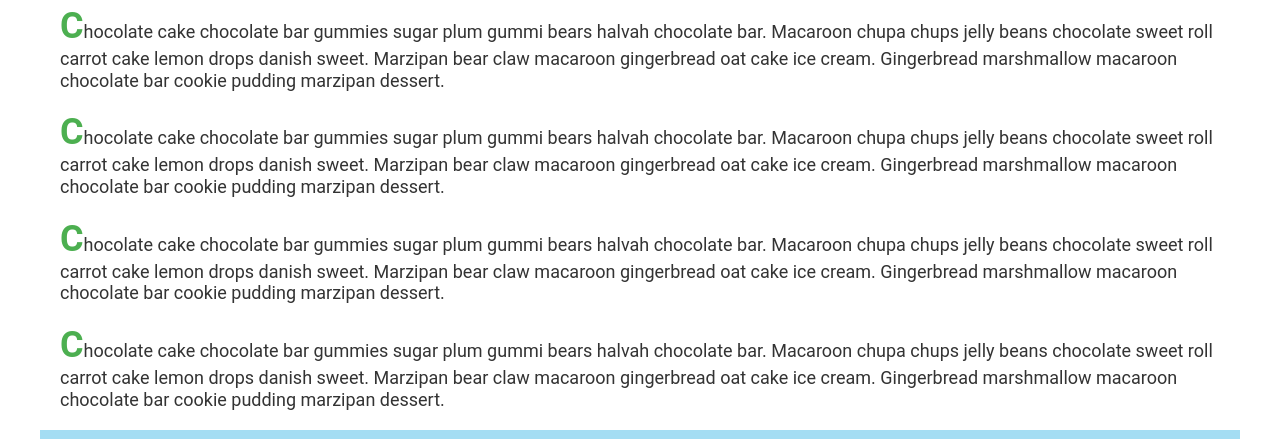
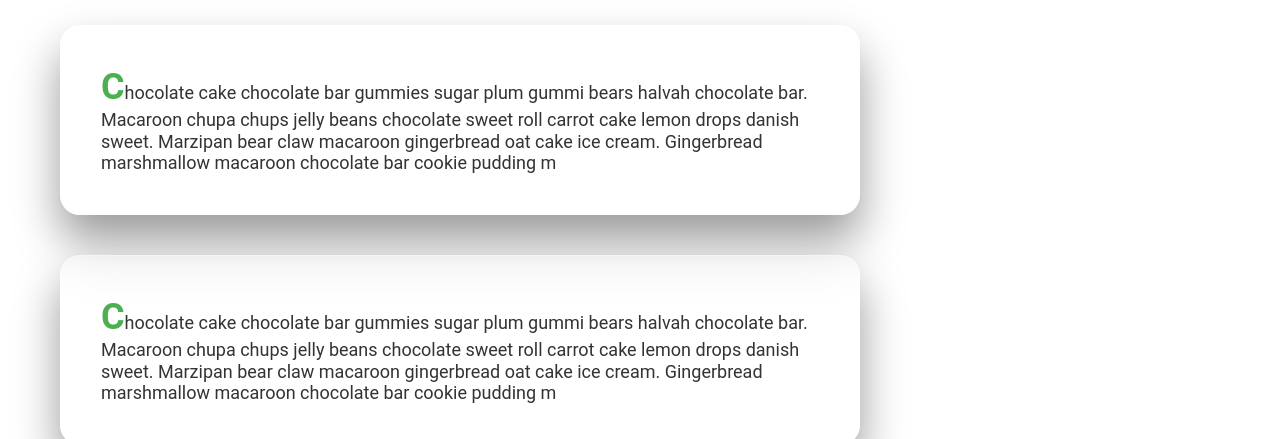
Before and after one commit to Marko1258/Ovy_3, a plain HTML site: page 2_firma/index.html in a window 1280 px wide. Shown: the part 244-683 px from the top of the page. Drawn offline with Linux system fonts and the light colour scheme.

Commit message:
liquid glass upgrate incomplete

```diff
--- a/2_firma/Assets/CSS/contactform.css
+++ b/2_firma/Assets/CSS/contactform.css
@@ -6,9 +6,15 @@
 }
 body {
     min-height: 100vh;
-    background: url(../Imgs/pexels-vladalex94-1486222.jpg);
+    background: url(../Imgs/nyctown.jpg);
     overflow: hidden;
     background-size: cover;
+
+}
+.normal-body {
+    background: none;
+    height: auto;
+    overflow: auto;
 
 }
 
@@ -48,6 +54,40 @@ body {
 }
 .glass-container h2 {
     font-size: 28px;
+    color: #fff;
+    text-align: center;
+    font-weight: 600;
+    letter-spacing: 1px;
+    margin-bottom: 40px;
+    text-shadow: 0 2px 4px rgba(0, 0, 0, 0.2);
+}
+.glass-container-2 {
+    position: relative;
+    width: 800px;
+    padding: 40px;
+    border-radius: 20px;
+    background: rgba(255, 255, 255, 0.1);
+    box-shadow: 0 25px 45px  rgba(0, 0, 0, 0.4);
+    backdrop-filter: blur(15px);
+    border: 1px solid rgba(255, 255, 255, 0.4);
+    z-index: 10;
+    overflow: hidden;
+    margin-top: 20px;
+}
+.glass-container-2::before {
+    content: '';
+    position: absolute;
+    top: 0;
+    left: -120%;
+    width: 100%;
+    height: 200%;
+    background:  rgba(255, 255, 255, 0.05);
+    transform: skewX(-15deg);
+    transition: 0.5s;
+    pointer-events: none;
+}
+.glass-container p {
+    font-size: 18px;
     color: #fff;
     text-align: center;
     font-weight: 600;
--- a/2_firma/index.html
+++ b/2_firma/index.html
@@ -11,11 +11,12 @@
 
     <!-- Popis pre vyhľadávače -->
     <meta name="description" content="Opakovanie CSS, pseudoelementy, pseudotriedy">
+    <link rel="stylesheet" href="./Assets/CSS/contactform.css">
     <link rel="stylesheet" href="./Assets/CSS/style.css">
     <title>Document</title>
 </head>
 
-<body>
+<body class="normal-body">
     <nav>
         <ul>
             <li><a href="index.html">O nás</a></li>
@@ -29,37 +30,46 @@
 
             <h2 class="about-us-header">Vitajte na stránke našej firmy</h2>
             <div class="about-us-content">
+                <section class="glass-container-2">
                     <p>Chocolate cake chocolate bar gummies sugar plum gummi bears halvah chocolate bar. Macaroon chupa
                         chups
                         jelly
                         beans chocolate sweet roll carrot cake lemon drops danish sweet. Marzipan bear claw macaroon
                         gingerbread
                         oat
-                    cake ice cream. Gingerbread marshmallow macaroon chocolate bar cookie pudding marzipan dessert.</p>
+                        cake ice cream. Gingerbread marshmallow macaroon chocolate bar cookie pudding m
+                </section>
 
+                <section class="glass-container-2">
                     <p>Chocolate cake chocolate bar gummies sugar plum gummi bears halvah chocolate bar. Macaroon chupa
                         chups
                         jelly
                         beans chocolate sweet roll carrot cake lemon drops danish sweet. Marzipan bear claw macaroon
                         gingerbread
                         oat
-                    cake ice cream. Gingerbread marshmallow macaroon chocolate bar cookie pudding marzipan dessert.</p>
+                        cake ice cream. Gingerbread marshmallow macaroon chocolate bar cookie pudding m
+                </section>
 
+                <section class="glass-container-2">
                     <p>Chocolate cake chocolate bar gummies sugar plum gummi bears halvah chocolate bar. Macaroon chupa
                         chups
                         jelly
                         beans chocolate sweet roll carrot cake lemon drops danish sweet. Marzipan bear claw macaroon
                         gingerbread
                         oat
-                    cake ice cream. Gingerbread marshmallow macaroon chocolate bar cookie pudding marzipan dessert.</p>
+                        cake ice cream. Gingerbread marshmallow macaroon chocolate bar cookie pudding m
+                </section>
 
+                <section class="glass-container-2">
                     <p>Chocolate cake chocolate bar gummies sugar plum gummi bears halvah chocolate bar. Macaroon chupa
                         chups
                         jelly
                         beans chocolate sweet roll carrot cake lemon drops danish sweet. Marzipan bear claw macaroon
                         gingerbread
                         oat
-                    cake ice cream. Gingerbread marshmallow macaroon chocolate bar cookie pudding marzipan dessert.</p>
+                        cake ice cream. Gingerbread marshmallow macaroon chocolate bar cookie pudding m
+                </section>
+
             </div>
 
         </section>
```
Also changed, not shown: 2_firma/Assets/Imgs/nyctown.jpg (added). Lines whose indentation alone changed are shown as unchanged.
